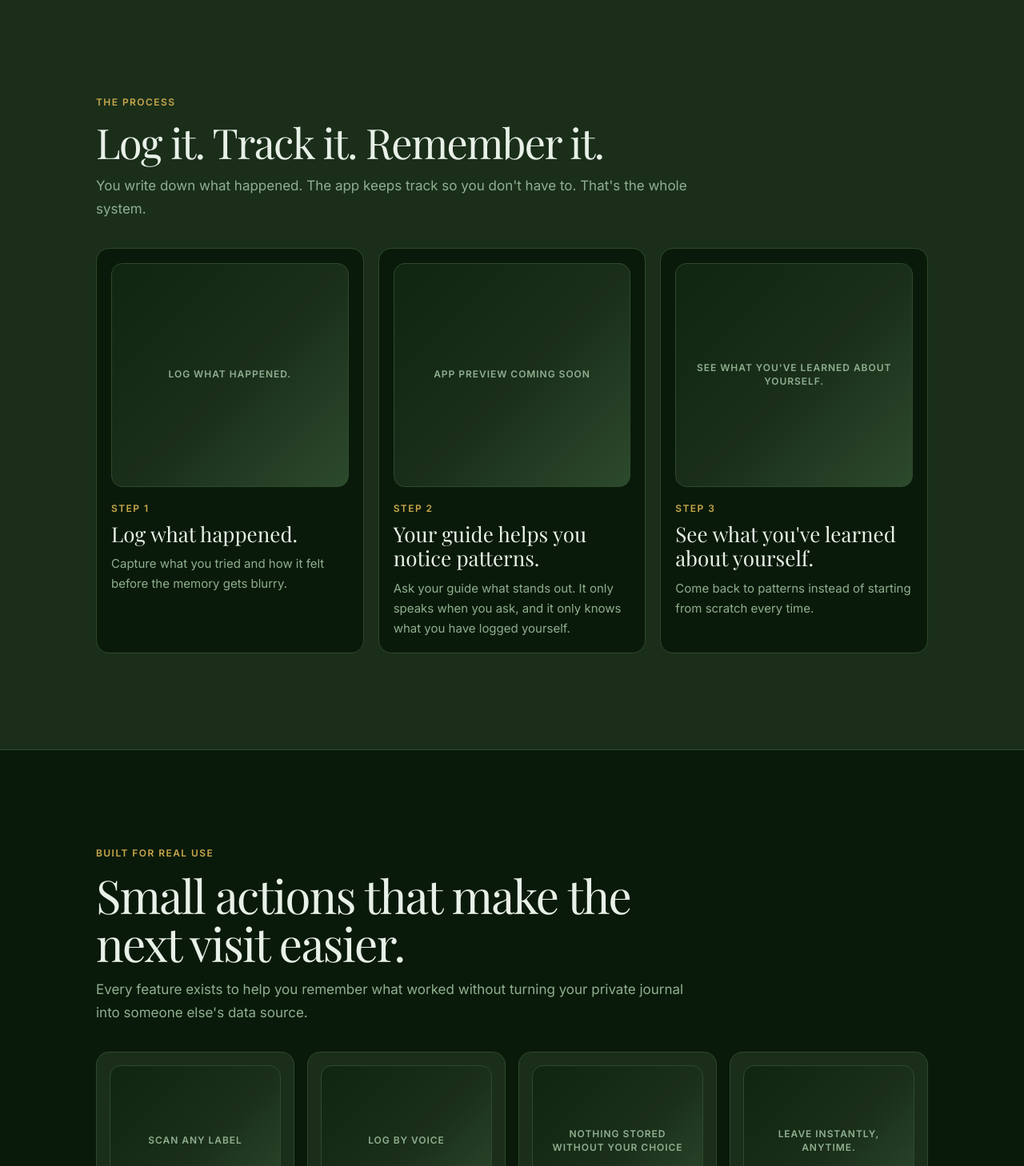
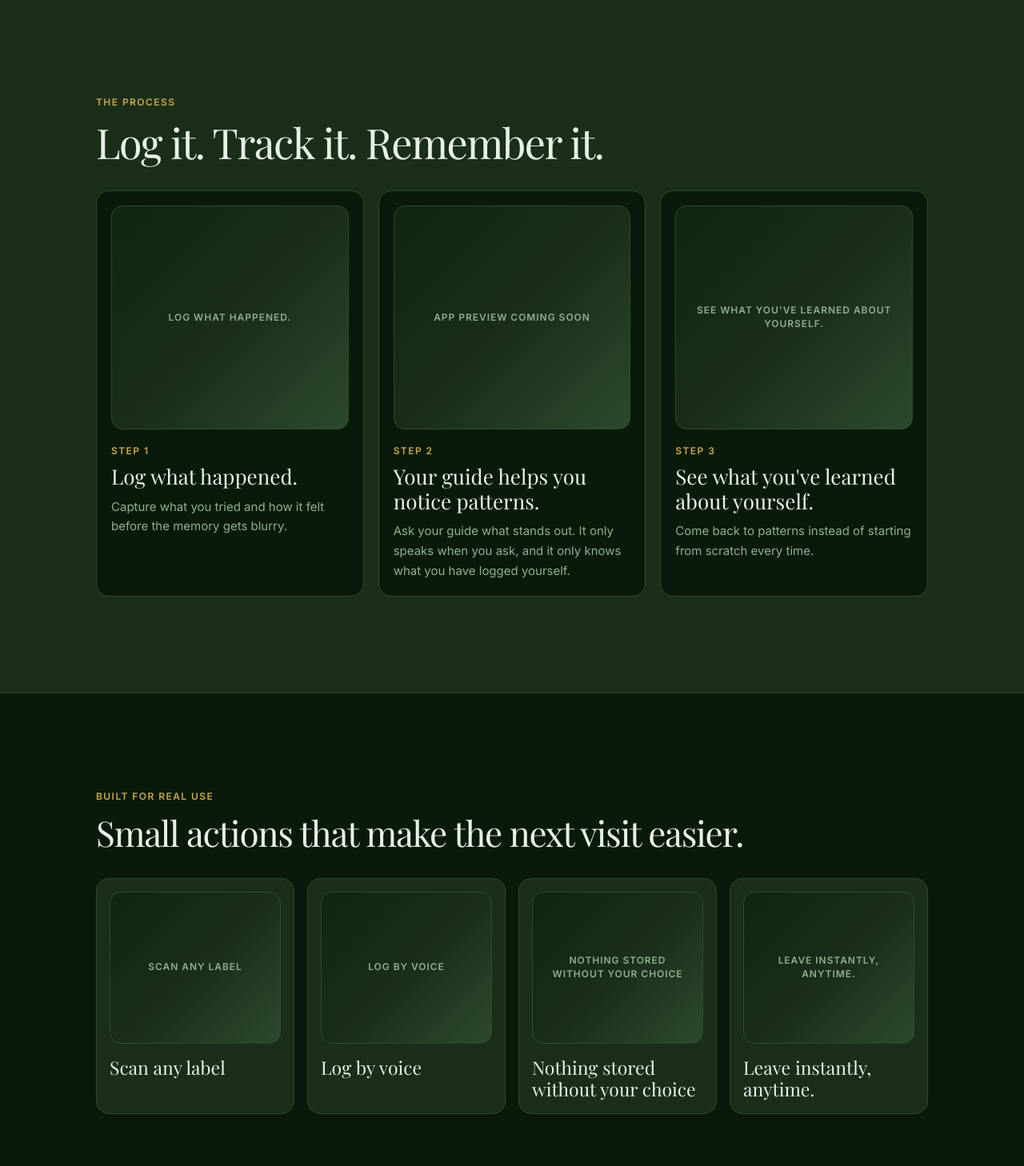
Before and after one commit to casevoiceai/my420journal-app, a React (Vite) app: page / in a window 1280 px wide. Shown: the part 952-2410 px from the top of the page at 80% size. Built offline with nearby package versions, Linux system fonts and the light colour scheme.

Commit message:
Remove Process and Features body copy
Conditionally render SectionHeader body content, remove the Process and Features body props, and keep the Features heading on one line with a section-specific title style.

```diff
--- a/src/marketing/MarketingFeatures.jsx
+++ b/src/marketing/MarketingFeatures.jsx
@@ -20,7 +20,10 @@ export function FeatureGrid() {
         <SectionHeader
           eyebrow="Built for real use"
           title="Small actions that make the next visit easier."
-          body="Every feature exists to help you remember what worked without turning your private journal into someone else's data source."
+          titleStyle={{
+            whiteSpace: 'nowrap',
+            fontSize: 'clamp(20px, 3.6vw, 44px)',
+          }}
         />
 
         <div style={{
--- a/src/marketing/MarketingProcess.jsx
+++ b/src/marketing/MarketingProcess.jsx
@@ -37,7 +37,6 @@ export function ProcessSection() {
         <SectionHeader
           eyebrow="The Process"
           title="Log it. Track it. Remember it."
-          body="You write down what happened. The app keeps track so you don't have to. That's the whole system."
           titleStyle={{
             whiteSpace: 'nowrap',
             fontSize: 'clamp(28px, 5vw, 52px)',
--- a/src/marketing/MarketingShared.jsx
+++ b/src/marketing/MarketingShared.jsx
@@ -15,6 +15,7 @@ export function SectionHeader({ eyebrow, title, body, titleStyle }) {
       }}>
         {title}
       </h2>
+      {body && (
         <p style={{
           margin: 0,
           color: S.textSecondary,
@@ -23,6 +24,7 @@ export function SectionHeader({ eyebrow, title, body, titleStyle }) {
         }}>
           {body}
         </p>
+      )}
     </div>
   )
 }
```
Lines whose indentation alone changed are shown as unchanged.
